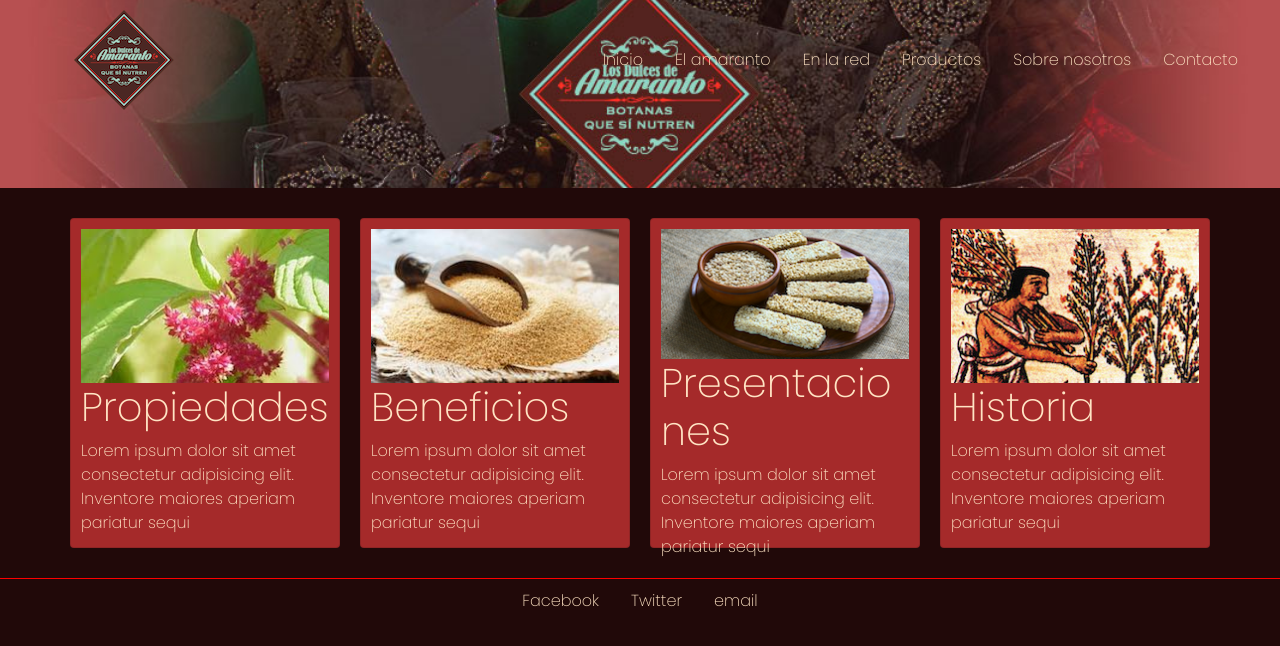
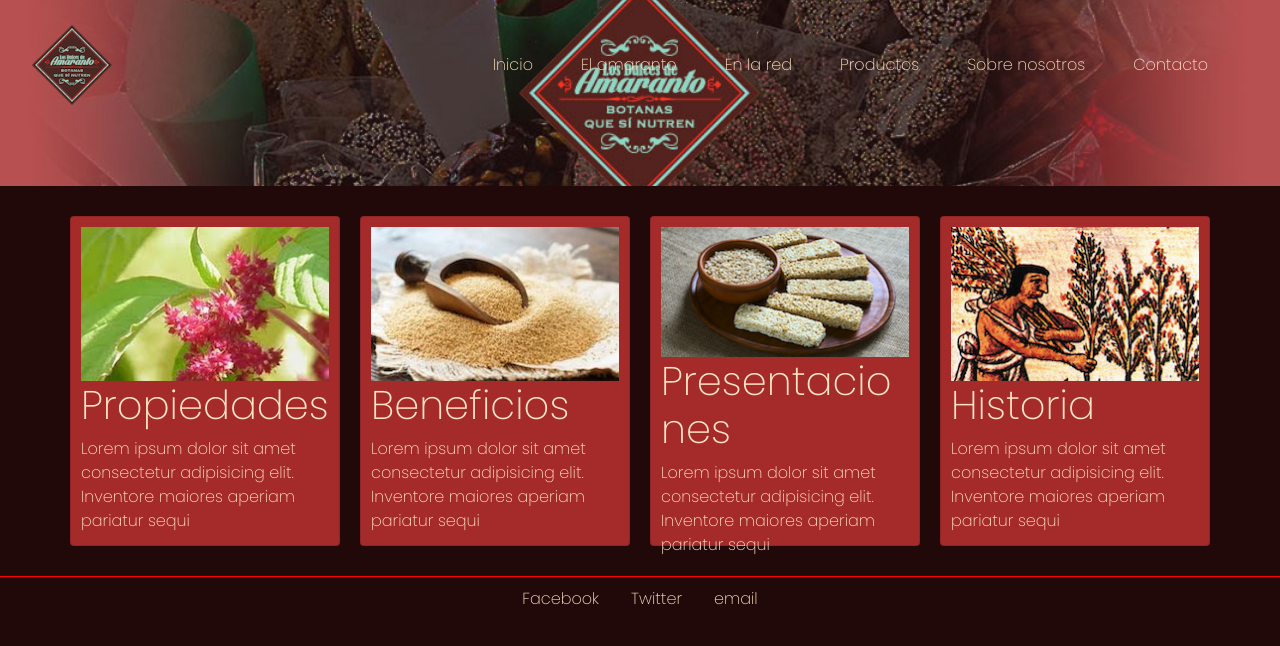
Before and after one commit to RicardoCortesV/amaranto-Cortes, a plain HTML site: page index.html in a window 1280 px wide. Drawn offline with nearby package versions, Linux system fonts and the light colour scheme.

Commit message:
Cambio a navbar de bootsrap

```diff
--- a/grid.css
+++ b/grid.css
@@ -164,10 +164,10 @@ body {
     align-items: flex-end;
 }
 
+.nav-link {
+    color: #ffe4c4 !important;
+}
 
-.nav-item {
-    color: #ffe4c4;
-}
 
 .nav-item:hover{
     transform: scale(1.2);
--- a/index.html
+++ b/index.html
@@ -20,8 +20,41 @@
 <body class="grid-container">
 
     <!-- -------------------------------navbar inicio--------------------------------- -->
+    <header class="header">
+        <nav class="navbar navbar-expand-lg navbar-dark">
+            <div class="container-fluid">
+              <a class="navbar-brand" href="#"><img src="images/Logo.png" alt="" width="80" height="80"></a>
+              <button class="navbar-toggler" type="button" data-bs-toggle="collapse" data-bs-target="#navbarNav" aria-controls="navbarNav" aria-expanded="false" aria-label="Toggle navigation">
+                <span class="navbar-toggler-icon"></span>
+              </button>
+              <div class="collapse navbar-collapse nav-list" id="navbarNav">
+                <ul class="navbar-nav">
+                  <li class="nav-item">
+                    <a class="nav-link active" aria-current="page" href="#">Inicio</a>
+                  </li>
+                  <li class="nav-item">
+                    <a class="nav-link" href="#">El amaranto</a>
+                  </li>
+                  <li class="nav-item">
+                    <a class="nav-link" href="#">En la red</a>
+                  </li>
+                  <li class="nav-item">
+                    <a class="nav-link" href="#">Productos</a>
+                  </li>
+                  <li class="nav-item">
+                    <a class="nav-link" href="#">Sobre nosotros</a>
+                  </li>
+                  <li class="nav-item">
+                    <a class="nav-link" href="#">Contacto</a>
+                  </li>
+                </ul>
+              </div>
+            </div>
+          </nav>
+    </header>
 
-    <header class="header">
+
+    <!-- <header class="header">
         <nav>
             <ul class="nav-list">
                 <li class="nav-item logo">
@@ -47,7 +80,7 @@
                 </li>
             </ul>
         </nav>
-    </header>
+    </header> -->
 
     <!-- -------------------------------navbar fin--------------------------------- -->
 
```
